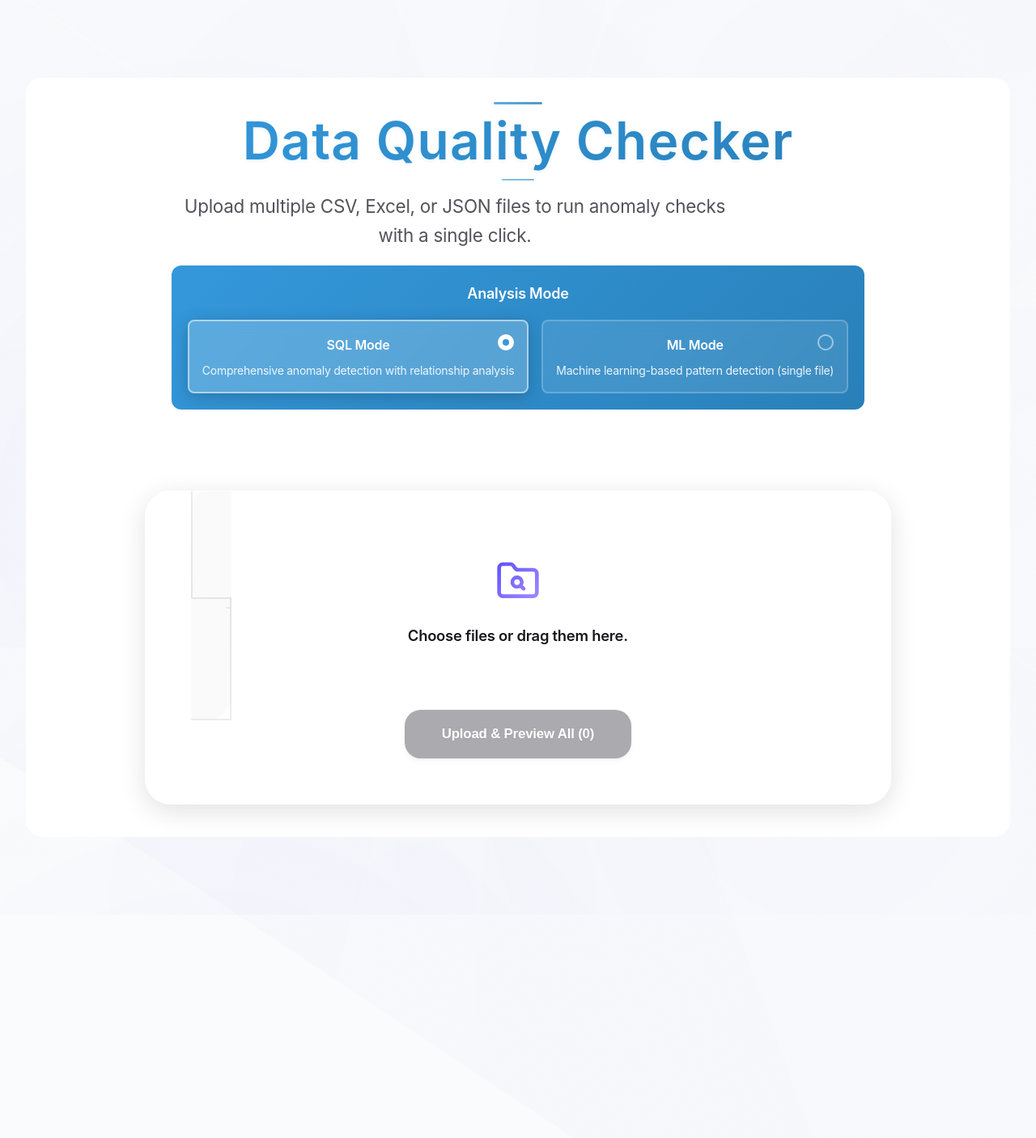
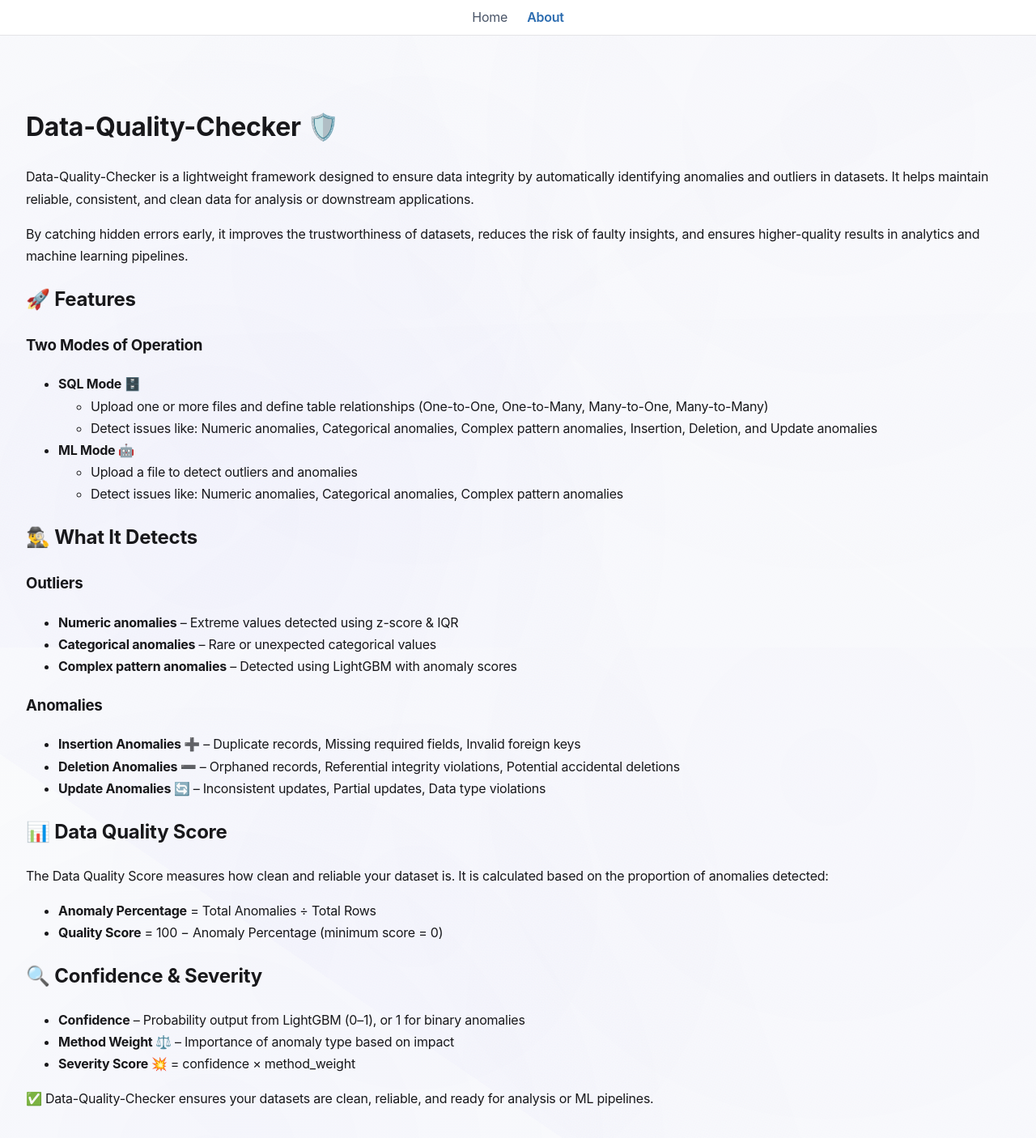
Before and after one commit to ask945/Data-quality-checker, a React (Vite) app in the folder app/frontend/: page /about in a window 1280 px wide. Shown: the top 1406 px of the page at 81% size. Before the commit the page ends 1130 px from the top, so only its background shows below. Built offline with nearby package versions, Linux system fonts and the light colour scheme.

Commit message:
Added a About page

```diff
--- a/app/frontend/package.json
+++ b/app/frontend/package.json
@@ -13,7 +13,8 @@
     "axios": "^1.11.0",
     "diagrammatic-ui": "^0.1.1",
     "react": "^19.1.0",
-    "react-dom": "^19.1.0"
+    "react-dom": "^19.1.0",
+    "react-router-dom": "^7.9.1"
   },
   "devDependencies": {
     "@eslint/js": "^9.25.0",
--- /dev/null
+++ b/app/frontend/src/About.jsx
@@ -0,0 +1,116 @@
+import React from "react";
+
+export default function DataQualityChecker() {
+  return (
+    <div>
+      {/* Header */}
+      <h1 className="text-3xl font-bold mb-4 text-center">
+        Data-Quality-Checker 🛡️
+      </h1>
+      <p className="text-lg mb-6">
+        Data-Quality-Checker is a lightweight framework designed to ensure data
+        integrity by automatically identifying anomalies and outliers in
+        datasets. It helps maintain reliable, consistent, and clean data for
+        analysis or downstream applications.
+      </p>
+      <p className="mb-6">
+        By catching hidden errors early, it improves the trustworthiness of
+        datasets, reduces the risk of faulty insights, and ensures higher-quality
+        results in analytics and machine learning pipelines.
+      </p>
+
+      {/* Features */}
+      <section className="mb-8">
+        <h2 className="text-2xl font-semibold mb-3">🚀 Features</h2>
+        <h3 className="text-xl font-medium mb-2">Two Modes of Operation</h3>
+        <ul className="list-disc ml-6 space-y-2">
+          <li>
+            <strong>SQL Mode 🗄️</strong>
+            <ul className="list-disc ml-6 space-y-1">
+              <li>Upload one or more files and define table relationships (One-to-One, One-to-Many, Many-to-One, Many-to-Many)</li>
+              <li>Detect issues like: Numeric anomalies, Categorical anomalies, Complex pattern anomalies, Insertion, Deletion, and Update anomalies</li>
+            </ul>
+          </li>
+          <li>
+            <strong>ML Mode 🤖</strong>
+            <ul className="list-disc ml-6 space-y-1">
+              <li>Upload a file to detect outliers and anomalies</li>
+              <li>Detect issues like: Numeric anomalies, Categorical anomalies, Complex pattern anomalies</li>
+            </ul>
+          </li>
+        </ul>
+      </section>
+
+      {/* What it Detects */}
+      <section className="mb-8">
+        <h2 className="text-2xl font-semibold mb-3">🕵️‍♂️ What It Detects</h2>
+        <h3 className="text-xl font-medium">Outliers</h3>
+        <ul className="list-disc ml-6 space-y-2 mb-4">
+          <li>
+            <strong>Numeric anomalies</strong> – Extreme values detected using z-score & IQR
+          </li>
+          <li>
+            <strong>Categorical anomalies</strong> – Rare or unexpected categorical values
+          </li>
+          <li>
+            <strong>Complex pattern anomalies</strong> – Detected using LightGBM with anomaly scores
+          </li>
+        </ul>
+
+        <h3 className="text-xl font-medium">Anomalies</h3>
+        <ul className="list-disc ml-6 space-y-2">
+          <li>
+            <strong>Insertion Anomalies ➕</strong> – Duplicate records, Missing required fields, Invalid foreign keys
+          </li>
+          <li>
+            <strong>Deletion Anomalies ➖</strong> – Orphaned records, Referential integrity violations, Potential accidental deletions
+          </li>
+          <li>
+            <strong>Update Anomalies 🔄</strong> – Inconsistent updates, Partial updates, Data type violations
+          </li>
+        </ul>
+      </section>
+
+      {/* Data Quality Score */}
+      <section className="mb-8">
+        <h2 className="text-2xl font-semibold mb-3">📊 Data Quality Score</h2>
+        <p className="mb-4">
+          The Data Quality Score measures how clean and reliable your dataset is.
+          It is calculated based on the proportion of anomalies detected:
+        </p>
+        <ul className="list-disc ml-6 space-y-2">
+          <li>
+            <strong>Anomaly Percentage</strong> = Total Anomalies ÷ Total Rows
+          </li>
+          <li>
+            <strong>Quality Score</strong> = 100 − Anomaly Percentage (minimum score = 0)
+          </li>
+        </ul>
+      </section>
+
+      {/* Confidence & Severity */}
+      <section className="mb-8">
+        <h2 className="text-2xl font-semibold mb-3">🔍 Confidence & Severity</h2>
+        <ul className="list-disc ml-6 space-y-2">
+          <li>
+            <strong>Confidence</strong> – Probability output from LightGBM (0–1), or 1 for binary anomalies
+          </li>
+          <li>
+            <strong>Method Weight ⚖️</strong> – Importance of anomaly type based on impact
+          </li>
+          <li>
+            <strong>Severity Score 💥</strong> = confidence × method_weight
+          </li>
+        </ul>
+      </section>
+
+      {/* Footer */}
+      <div className="bg-green-50 border-l-4 border-green-500 p-4 rounded">
+        <p className="font-medium">
+          ✅ Data-Quality-Checker ensures your datasets are clean, reliable, and
+          ready for analysis or ML pipelines.
+        </p>
+      </div>
+    </div>
+  );
+}
--- a/app/frontend/src/App.jsx
+++ b/app/frontend/src/App.jsx
@@ -1,12 +1,20 @@
-import './App.css'
-import FileUpload from './FileUpload'
+import { BrowserRouter as Router, Routes, Route } from 'react-router-dom';
+import FileUpload from './FileUpload';
+import About from './About';
+import Layout from './Layout';
+import './App.css';
 
 function App() {
   return (
-    <main className="App">
-      <FileUpload />
-    </main>
-  )
+    <Router>
+      <Routes>
+        <Route element={<Layout />}>
+          <Route path="/" element={<FileUpload />} />
+          <Route path="/about" element={<About />} />
+        </Route>
+      </Routes>
+    </Router>
+  );
 }
 
-export default App
+export default App;
--- /dev/null
+++ b/app/frontend/src/Layout.jsx
@@ -0,0 +1,16 @@
+import React from 'react';
+import { Outlet } from 'react-router-dom';
+import Navbar from './Navbar';
+
+const Layout = () => {
+  return (
+    <>
+      <Navbar />
+      <main className="page-content">
+        <Outlet />
+      </main>
+    </>
+  );
+};
+
+export default Layout;
--- /dev/null
+++ b/app/frontend/src/Navbar.css
@@ -0,0 +1,45 @@
+.navbar {
+  display: flex;
+  justify-content: center; /* Change this to center the items */
+  align-items: center;
+  background-color: var(--color-surface-elevated, #fff); /* Use CSS variable for theme compatibility */
+  padding: 0.5rem 2rem;
+  border-bottom: 1px solid var(--color-border, #e2e8f0);
+}
+
+.navbar-brand {
+  font-size: 1.5rem;
+  font-weight: bold;
+  color: #2d3748;
+  text-decoration: none;
+}
+
+.navbar-nav {
+  display: flex;
+  list-style: none;
+  margin: 0;
+  padding: 0;
+  gap: 1.5rem;
+}
+
+.nav-link {
+  text-decoration: none;
+  color: #4a5568;
+  font-size: 1rem;
+  padding: 0.5rem 0;
+  /* The line below was removed to prevent a layout shift */
+  /* border-bottom: 2px solid transparent; */
+  transition: color 0.2s ease-in-out; /* Removed border-color from transition */
+}
+
+.nav-link:hover {
+  color: #2b6cb0;
+}
+
+/* Style for the active link */
+.nav-link.active {
+  color: #2b6cb0;
+  font-weight: 600;
+  /* The line below that created the "underline" has been removed */
+  /* border-bottom-color: #2b6cb0; */
+}
--- /dev/null
+++ b/app/frontend/src/Navbar.jsx
@@ -0,0 +1,24 @@
+import React from 'react';
+import { Link, NavLink } from 'react-router-dom';
+import './Navbar.css'; // We'll create this file for styling
+
+const Navbar = () => {
+  return (
+    <nav className="navbar">
+      <ul className="navbar-nav">
+        <li className="nav-item">
+          <NavLink to="/" className="nav-link" end>
+            Home
+          </NavLink>
+        </li>
+        <li className="nav-item">
+          <NavLink to="/about" className="nav-link">
+            About
+          </NavLink>
+        </li>
+      </ul>
+    </nav>
+  );
+};
+
+export default Navbar;
--- a/app/frontend/src/index.css
+++ b/app/frontend/src/index.css
@@ -160,14 +160,9 @@ body {
 }
 
 #root {
-  max-width: 1440px;
-  margin: 0 auto;
-  padding: 4rem 2rem;
-  width: 100%;
   min-height: 100vh;
   display: flex;
   flex-direction: column;
-  align-items: center;
   position: relative;
 }
 
@@ -301,34 +296,6 @@ body::before {
   position: relative;
   text-shadow: 0 2px 4px rgba(52, 152, 219, 0.1);
 }
-
-.header h1::before {
-  content: '';
-  position: absolute;
-  top: -10px;
-  left: 50%;
-  transform: translateX(-50%);
-  width: 60px;
-  height: 3px;
-  background: linear-gradient(90deg, #3498db, #2980b9);
-  border-radius: 2px;
-  opacity: 0.8;
-}
-
-.header h1::after {
-  content: '';
-  position: absolute;
-  bottom: -10px;
-  left: 50%;
-  transform: translateX(-50%);
-  width: 40px;
-  height: 2px;
-  background: linear-gradient(90deg, #3498db, #2980b9);
-  border-radius: 1px;
-  opacity: 0.6;
-}
-
-
 
 .header p {
   margin: 1.5rem 0 0 0;
@@ -1432,3 +1399,32 @@ body::before {
     align-items: flex-start;
   }
 }
+
+.page-content {
+  max-width: 1440px;
+  margin: 0 auto;
+  padding: 4rem 2rem; /* This provides a reasonable space below the navbar */
+  width: 100%;
+  display: flex;
+  flex-direction: column;
+  align-items: center;
+}
+
+/* Responsive adjustments for the new class */
+@media (max-width: 1024px) {
+  .page-content {
+    padding: 3rem 1.5rem;
+  }
+}
+
+@media (max-width: 768px) {
+  .page-content {
+    padding: 2rem 1rem;
+  }
+}
+
+@media (max-width: 480px) {
+  .page-content {
+    padding: 2rem 0.75rem;
+  }
+}
```
Also changed, not shown: 1 other file (tests, documents, lock files or other folders).
